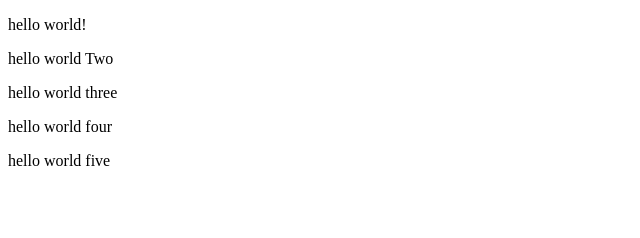
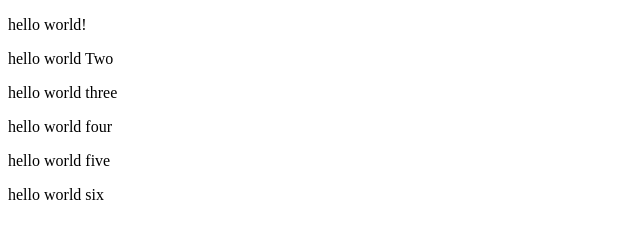
Before and after one commit to Ibn-Adam/greeting, a plain HTML site: page index.html in a window 1280 px wide. Shown: the whole page, without its empty margins (0-640 px from the left). Drawn offline with Linux system fonts and the light colour scheme.

Commit message:
Update index.html

```diff
--- a/index.html
+++ b/index.html
@@ -11,5 +11,6 @@
         <p>hello world three</p>
         <p>hello world four</p>
         <p>hello world five</p>
+        <p>hello world six</p>
 </body>
 </html>
```
